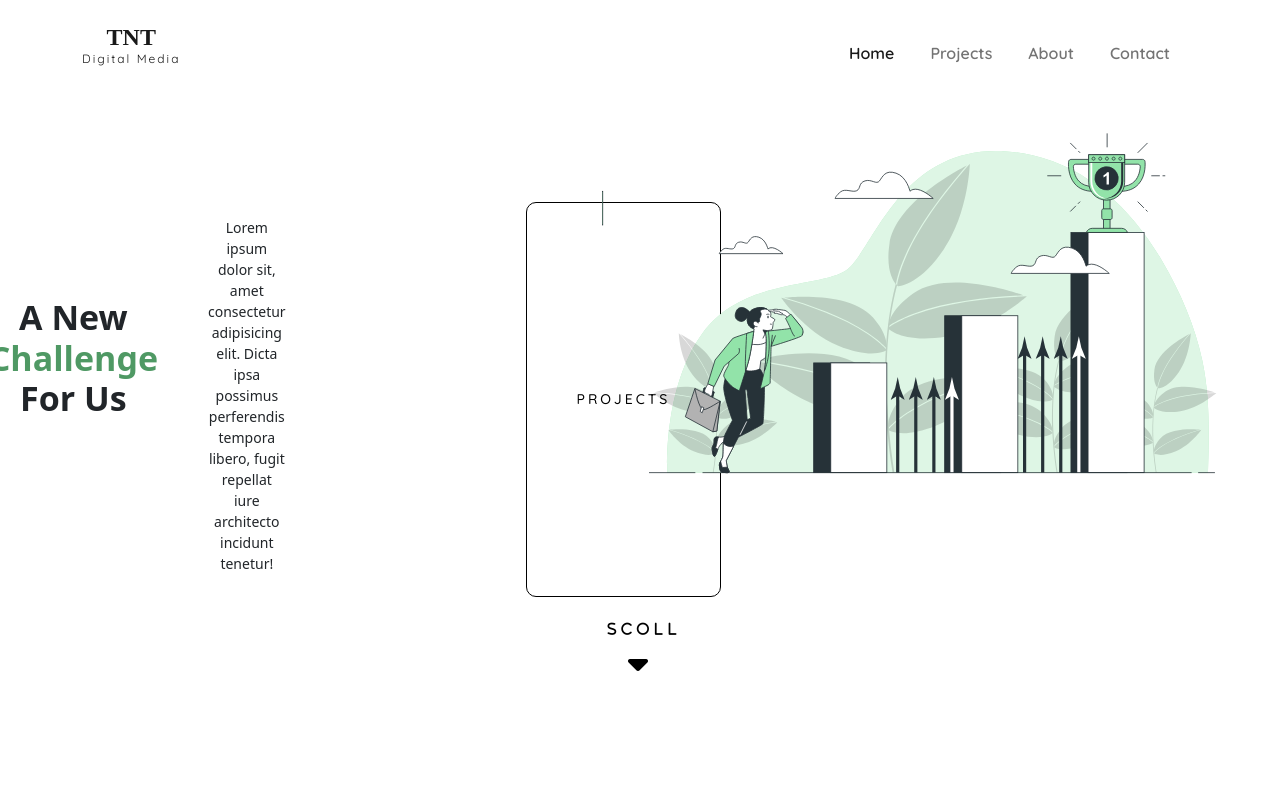
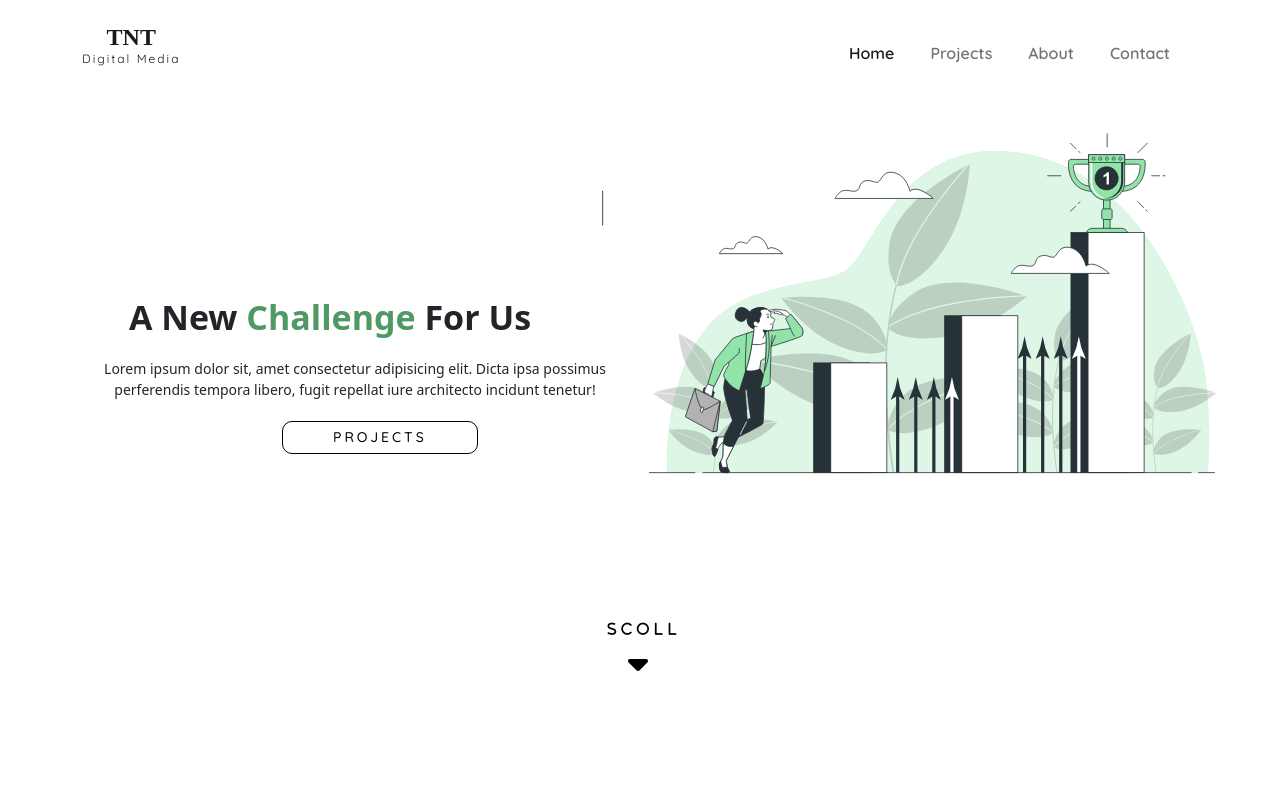
Before and after one commit to digitalmediatnt/digitalmediatnt.github..io, a plain HTML site: page index.html in a window 1280 px wide. Shown: the top 800 px of the page. Drawn offline with nearby package versions, Linux system fonts and the light colour scheme; a web font is replaced by a local one.

Commit message:
update css & html

```diff
--- a/assets/css/style.css
+++ b/assets/css/style.css
@@ -199,7 +199,7 @@
         right: 30px;
     }
     .header-text button{
-        margin-left: 30vh;
+        margin-left: 25vh;
     }
     .header-text img{
         width: 662.8px;
--- a/index.html
+++ b/index.html
@@ -52,7 +52,7 @@
         <div class="header-text">
           <div class="container">
               <div class="row">
-                  <div class="col-sm-6 col-lg-6 d-flex justify-content-center">
+                  <div class="col-sm-6 col-lg-6 justify-content-center">
                       <h2>A New <span> Challenge </span>For Us</h2>
                       <p>Lorem ipsum dolor sit, amet consectetur adipisicing elit. Dicta ipsa possimus perferendis tempora libero, fugit repellat iure architecto incidunt tenetur!</p>
                       <button type="button" class="btn btn-lg button-header justify-content-center">Projects</button>
```
